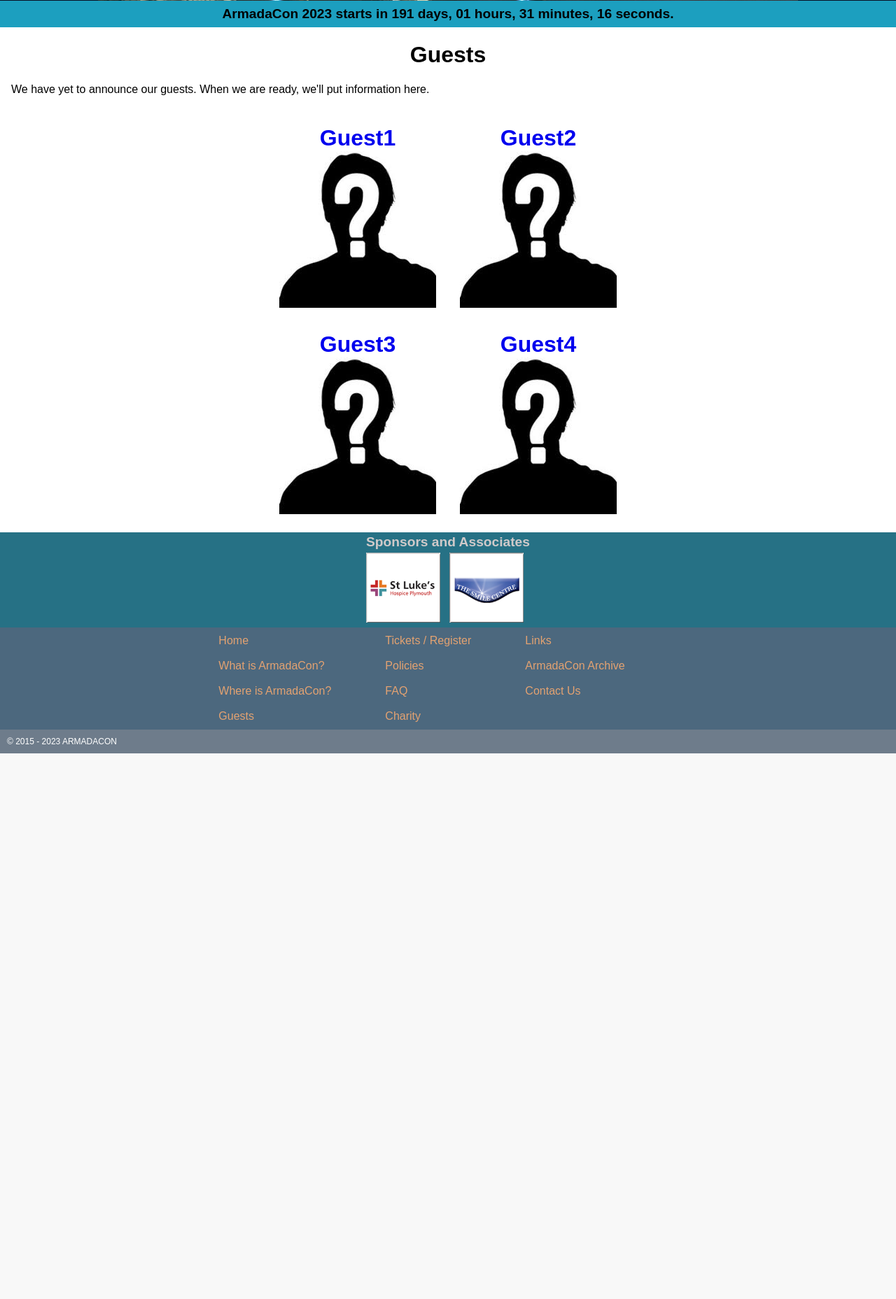
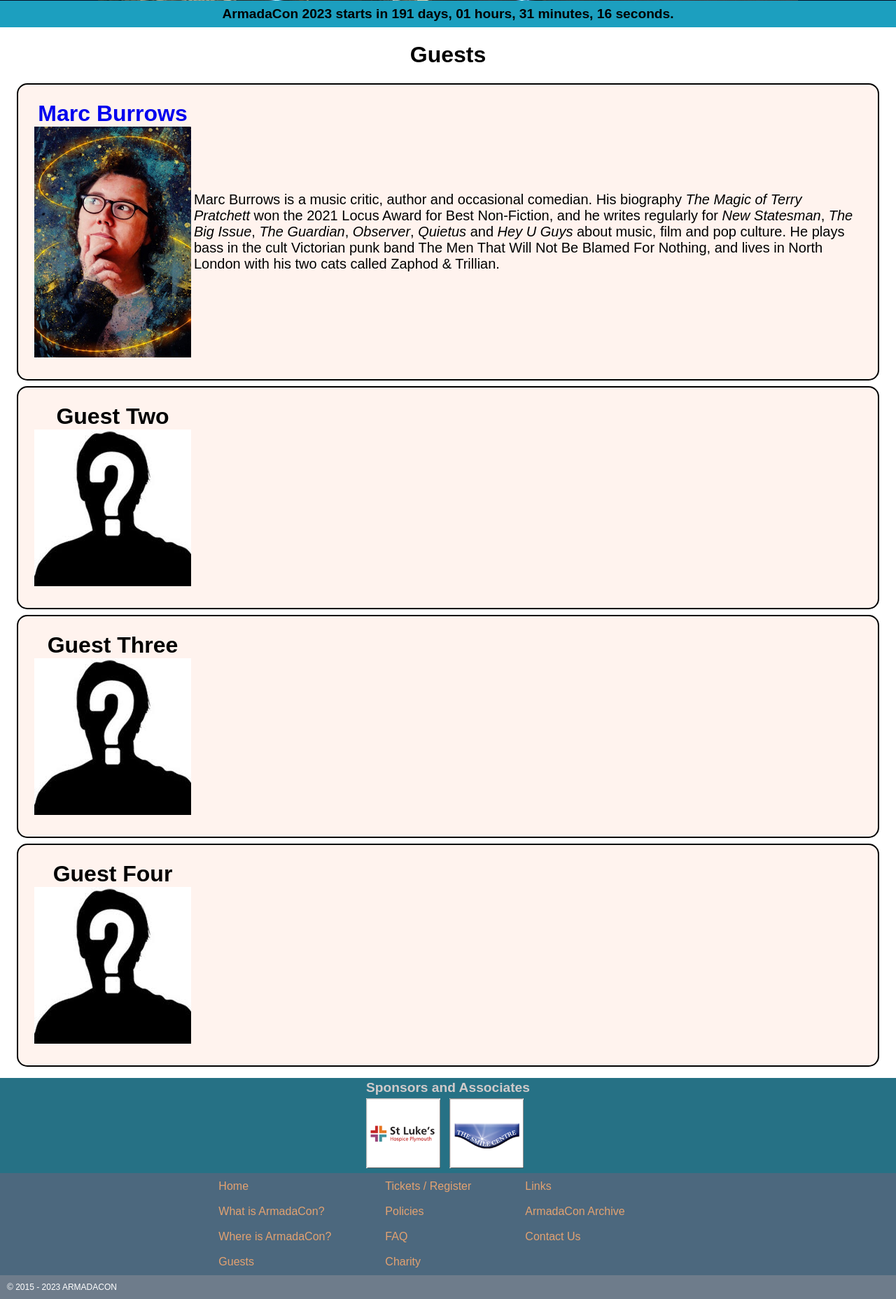
Before and after one commit to ghotihed/armadacon-web, a PHP site: page /guests.php in a window 1280 px wide. Shown: the part 549-2406 px from the top of the page at 70% size. Before the commit the page ends 1626 px from the top, so only its background shows below. Run offline with PHP 8.4, Linux system fonts and the light colour scheme.

Commit message:
Add Marc Burrows guest information

```diff
--- a/ArmadaCon.css
+++ b/ArmadaCon.css
@@ -227,22 +227,36 @@ body {
 
 .guest-table {
 	border: none;
-	margin: auto;
+	/*margin: auto;*/
 }
-.guest-table td {
-	width: 50%;
+.guest-image {
+	/*width: 50%;*/
 	text-align: center;
-	padding: 24px 16px 0 16px;
+	/*padding: 24px 0 0 16px;*/
 	font-size: 2em;
 	font-weight: bold;
 }
+.guest-image img {
+	width: 224px;
+	height: auto;
+}
+.guest-info {
+	font-family: Arial, Helvetica, sans-serif;
+	color: #000000;
+	text-align: left;
+	vertical-align: center;
+	font-size: 20px;
+}
 @media (max-width: 600px) {
-	.guest-table td, .guest-table tr {
+	.guest-table, .guest-image, .guest-info {
 		display: block;
+		text-align: center;
 	}
-	.guest-table td {
+	.guest-image, .guest-info {
 		position: relative;
-		padding: 8px 0 8px 0;
+		/*padding: 8px 0 8px 0;*/
+		text-align: center;
+		margin: auto;
 	}
 }
 
--- a/guests.php
+++ b/guests.php
@@ -13,39 +13,60 @@
     <!-- Main content section -->
     <div class="content">
         <h1 class="page-title">Guests</h1>
-        <p>
-            We have yet to announce our guests. When we are ready, we'll put information here.
-        </p>
-        <table class="guest-table">
-            <tr>
-                <td>
-                    <a href="#">
-                        Guest1<br/>
-                        <img alt="Guest #1" src="Images/guest.jpg"/>
-                    </a>
-                </td>
-                <td>
-                    <a href="#">
-                        Guest2<br/>
+
+        <div class="content-box">
+            <table class="guest-table">
+                <tr id="marc-burrows">
+                    <td class="guest-image">
+                        <a href="https://www.marcburrows.co.uk/" target="_blank">
+                            Marc Burrows<br/>
+                            <img alt="Marc Burrows" src="Images/guests/marc-burrows.jpeg"/>
+                        </a>
+                    </td>
+                    <td class="guest-info">
+                        Marc Burrows is a music critic, author and occasional comedian. His biography <em>The Magic of
+                        Terry Pratchett</em> won the 2021 Locus Award for Best Non-Fiction, and he writes regularly for
+                        <em>New Statesman</em>, <em>The Big Issue</em>, <em>The Guardian</em>, <em>Observer</em>,
+                        <em>Quietus</em> and <em>Hey U Guys</em> about music, film and pop culture. He plays bass in the
+                        cult Victorian punk band The Men That Will Not Be Blamed For Nothing, and lives in North London
+                        with his two cats called Zaphod & Trillian.
+                    </td>
+                </tr>
+            </table>
+        </div>
+
+        <div class="content-box">
+            <table class="guest-table">
+                <tr>
+                    <td class="guest-image">
+                        Guest Two<br/>
                         <img alt="Guest #2" src="Images/guest.jpg"/>
-                    </a>
-                </td>
-            </tr>
-            <tr>
-                <td>
-                    <a href="#">
-                        Guest3<br/>
+                    </td>
+                </tr>
+            </table>
+        </div>
+
+        <div class="content-box">
+            <table class="guest-table">
+                <tr>
+                    <td class="guest-image">
+                        Guest Three<br/>
                         <img alt="Guest #3" src="Images/guest.jpg"/>
-                    </a>
-                </td>
-                <td>
-                    <a href="#">
-                        Guest4<br/>
+                    </td>
+                </tr>
+            </table>
+        </div>
+
+        <div class="content-box">
+            <table class="guest-table">
+                <tr>
+                    <td class="guest-image">
+                        Guest Four<br/>
                         <img alt="Guest #4" src="Images/guest.jpg"/>
-                    </a>
-                </td>
-            </tr>
-        </table>
+                    </td>
+                </tr>
+            </table>
+        </div>
     </div>
 
     <?php include("includes/footer.php")?>
--- a/index.php
+++ b/index.php
@@ -27,8 +27,8 @@
         <div class="content-box">
             <h3>Who</h3>
             <p>
-                This year's guests are to be announced. As we gather people, we'll update this front page. More details
-                will be available on the <a href="guests.php">guests page</a>.
+                This year we will have <a href="guests.php#marc-burrows">Marc Burrows</a> visiting us. Full details of
+                all our guests are available on the <a href="guests.php">guests page</a>.
             </p>
         </div>
 
```
Also changed, not shown: Images/guests/marc-burrows.jpeg (added).
